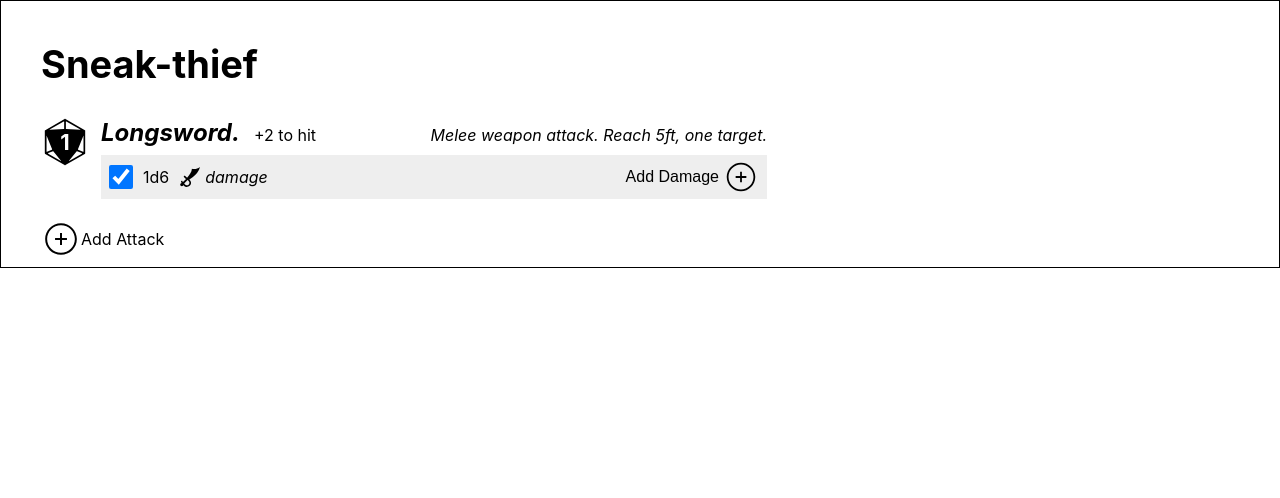
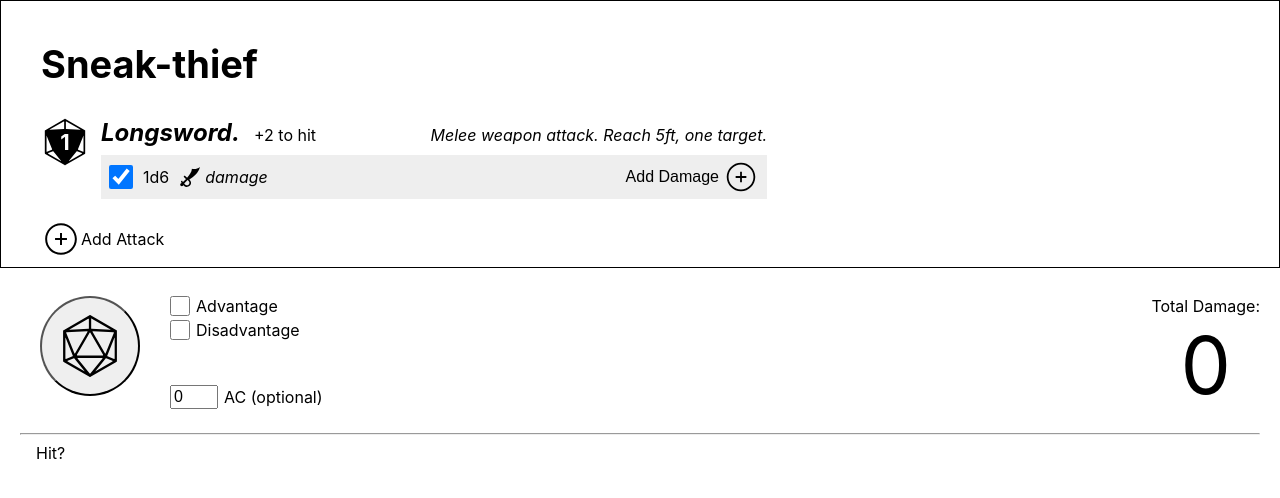
Before and after one commit to wickworks/witchdice, a React (Create React App) app: page / in a window 1280 px wide. Shown: the top 498 px of the page. Built offline with nearby package versions, Linux system fonts and the light colour scheme.

Commit message:
Fixed massive not-deep-copying-data bug

```diff
--- a/src/components/Attack.jsx
+++ b/src/components/Attack.jsx
@@ -1,4 +1,5 @@
 import React, { useState } from 'react';
+import { deepCopy, getRandomInt } from '../utils.js';
 import AttackSource from './AttackSource.jsx';
 import Roller from './Roller.jsx';
 import './Attack.scss';
@@ -9,16 +10,26 @@ import './Attack.scss';
 // - maximized attacks
 // - crit on 18-19-20
 
-const defaultDamageData =
-  {dieCount: 1, dieType: 6, modifier: 0, damageType: 'slashing', name: '', tags: [], enabled: true};
+console.log('copy func', typeof(deepCopy));
 
-const defaultAttackData =
-  {dieCount: 1, modifier: 2, name: 'Longsword', damageData: [{...defaultDamageData}]};
+const defaultDamageData = {
+  dieCount: 1,
+  dieType: 6,
+  modifier: 0,
+  damageType: 'slashing',
+  name: '',
+  tags: [],
+  enabled: true
+};
 
-const initialAttackData =
-[
-  {...defaultAttackData}
-];
+const defaultAttackData = {
+  dieCount: 1,
+  modifier: 2,
+  name: 'Longsword',
+  damageData: [deepCopy(defaultDamageData)]
+};
+
+const initialAllAttackData = [deepCopy(defaultAttackData) ];
 
 const initialRollData = [];
 // [
@@ -34,37 +45,38 @@ const initialRollData = [];
 // ]
 
 const Attack = () => {
-  const [attackData, setAttackData] = useState(initialAttackData);
+  const [allAttackData, setAllAttackData] = useState(initialAllAttackData);
   const [rollData, setRollData] = useState(initialRollData);
 
 
   // =============== UPDATE DATA ===================
 
-  const updateAttackData = (key, value, attackID) => {
-    console.log('setting attack key', key);
-    console.log('to',value);
-    console.log('for attack', attackID);
+  const updateAllAttackData = (key, value, attackID) => {
+    console.log('');
+    console.log('Current attack data:', JSON.stringify(allAttackData));
+    console.log('');
+    console.log('updating attack data id', attackID, '   key ', key)
+    console.log('  with value ', JSON.stringify(value));
+    console.log('old data : ', JSON.stringify(allAttackData[attackID][key]));
 
+    let newData = deepCopy(allAttackData)
+    newData[attackID][key] = value
+    setAllAttackData(newData);
+    console.log('');
 
-    let newData = [...attackData]
-    newData[attackID][key] = value
-    console.log(attackData);
-    console.log('update attack data to ');
-    console.log(newData);
-    setAttackData(newData);
   }
 
   const updateRollData = (key, value, rollID) => {
-    let newData = [...rollData]
+    let newData = deepCopy(rollData)
     newData[rollID][key] = value
     setRollData(newData);
   }
 
   const attackFunctions = {
-    setDieCount: (value, attackID) => updateAttackData('dieCount',parseInt(value),attackID),
-    setModifier: (value, attackID) => updateAttackData('modifier',parseInt(value),attackID),
-    setName: (value, attackID) => updateAttackData('name',value,attackID),
-    setDamageData: (value, attackID) => updateAttackData('damageData',value,attackID)
+    setDieCount: (value, attackID) => updateAllAttackData('dieCount',parseInt(value),attackID),
+    setModifier: (value, attackID) => updateAllAttackData('modifier',parseInt(value),attackID),
+    setName: (value, attackID) => updateAllAttackData('name',value,attackID),
+    setDamageData: (value, attackID) => updateAllAttackData('damageData',value,attackID)
   }
 
 
@@ -77,10 +89,7 @@ const Attack = () => {
 
   // =============== ROLLER FUNCTIONS ==================
 
-  function getRandomInt(max) {
-    if (max === 0) {return 0}
-    return Math.floor(Math.random() * Math.floor(max)) + 1;
-  }
+
 
   const generateNewRoll = () => {
     let data = []
@@ -88,17 +97,17 @@ const Attack = () => {
     // console.log('~~~~~ NEW ROLL ~~~~~');
 
     // EACH ATTACK
-    for (let attackID = 0; attackID < attackData.length; attackID++) {
+    for (let attackID = 0; attackID < allAttackData.length; attackID++) {
+      let roll = {attackID: attackID, hit: false}
 
       // EACH TO-HIT D20
-      let d20 = attackData[attackID]
-      for (let rollID = 0; rollID < d20.dieCount; rollID++) {
-        let roll = {attackID: attackID, hit: false}
-        roll.rollOne = getRandomInt(d20.dieType) + d20.modifier
-        roll.rollTwo = getRandomInt(d20.dieType) + d20.modifier
+      let attack = allAttackData[attackID]
+      for (let rollID = 0; rollID < attack.dieCount; rollID++) {
+        roll.rollOne = getRandomInt(20) + attack.modifier
+        roll.rollTwo = getRandomInt(20) + attack.modifier
 
         // EACH DAMAGE SOURCE
-        const damageData = attackData[attackID].damageData
+        const damageData = allAttackData[attackID].damageData
         let damageRollData = []
         for (let damageSourceID = 0; damageSourceID < damageData.length; damageSourceID++) {
           const source = damageData[damageSourceID]
@@ -128,7 +137,7 @@ const Attack = () => {
         // console.log('  roll data: ', roll);
       }
 
-      console.log('=====', data);
+      console.log('ROLLDATA', JSON.stringify(data));
       setRollData(data);
     }
   }
@@ -137,32 +146,32 @@ const Attack = () => {
 
 
   const createAttack = () => {
-    let newData = [...attackData];
-    let newAttack = {...defaultAttackData}
+    let newData = deepCopy(allAttackData);
+    let newAttack = deepCopy(defaultAttackData);
     newData.push(newAttack);
-    setAttackData(newData);
+    setAllAttackData(newData);
   }
 
   const deleteAttack = (attackID) => {
-    let newData = [...attackData];
+    let newData = deepCopy(allAttackData);
     newData.splice(attackID, 1);
-    setAttackData(newData);
+    setAllAttackData(newData);
   }
 
   return (
     <>
       <div className="Attack">
 
-        {console.log("ATTACKDATA ", attackData)}
+        {console.log("ATTACKDATA ", JSON.stringify(allAttackData))}
 
         <h2 className="character-name">Sneak-thief</h2>
 
-        { attackData.map((data, i) => {
+        { allAttackData.map((data, i) => {
           return (
             <AttackSource
               attackID={i}
-              {...attackData[i]}
-              {...attackFunctions}
+              attackData={allAttackData[i]}
+              attackFunctions={attackFunctions}
               key={i}
             />
           )
@@ -174,17 +183,15 @@ const Attack = () => {
         </div>
       </div>
 
-
+      <Roller
+        rollData={rollData}
+        attackSourceData={allAttackData}
+        handleNewRoll={generateNewRoll}
+        rollFunctions={rollFunctions}
+      />
     </>
   );
 }
 
-// <Roller
-//   rollData={rollData}
-//   attackSourceData={attackData}
-//   handleNewRoll={generateNewRoll}
-//   rollFunctions={rollFunctions}
-// />
-
 
 export default Attack ;
--- a/src/components/AttackSource.jsx
+++ b/src/components/AttackSource.jsx
@@ -1,4 +1,5 @@
 import React, { useState, useEffect } from 'react';
+import { deepCopy } from '../utils.js';
 import {RadioGroup, Radio} from 'react-radio-group';
 import DamageSource from './DamageSource.jsx';
 import './AttackSource.scss';
@@ -6,14 +7,9 @@ import './AttackSource.scss';
 const defaultDamageData =
   {dieCount: 1, dieType: 6, modifier: 0, damageType: 'slashing', name: '', tags: [], enabled: true};
 
-const AttackSource = ({...props}) => {
-  const {
-    attackID,
-    damageData, setDamageData,
-    dieCount, setDieCount,
-    modifier, setModifier,
-    name, setName,
-  } = props;
+const AttackSource = ({attackID, attackData, attackFunctions}) => {
+  const { damageData, dieCount, modifier, name } = attackData;
+  const { setDamageData, setDieCount, setModifier, setName } = attackFunctions;
 
   const [damageEditIsOpen, setDamageEditIsOpen] = useState(false);
   const [editingDamageID, setEditingDamageID] = useState(null);
@@ -32,9 +28,37 @@ const AttackSource = ({...props}) => {
   }
 
   const updateDamageData = (key, value, attackID, damageID) => {
-    let newData = [...damageData]
+    console.log('');
+    console.log('updating damage data id', damageID, '  attack ID', attackID, '   key ', key)
+    console.log('  with value ', JSON.stringify(value));
+    console.log('old value : ', JSON.stringify(damageData[damageID][key]));
+    console.log('old data : ', JSON.stringify(damageData));
+
+
+
+    let newData = deepCopy(damageData)
+
+    // if (typeof(value) === 'array') {
+    //   console.log('updating array');
+    //   newData[damageID][key] = [...value]
+    // } else if (typeof(value) === 'object') {
+    //   console.log('updating object');
+    //   newData[damageID][key] = {...value}
+    // } else {
+    //   console.log('updating value');
+    //
+    //   newData[damageID][key] = value
+    // }
+
     newData[damageID][key] = value
+
+
+    console.log('new data : ', JSON.stringify(newData));
+    console.log('');
+
     setDamageData(newData, attackID);
+    console.log('');
+
   }
 
   // =============== ADD / EDIT DAMAGE SOURCES =============
@@ -49,21 +73,21 @@ const AttackSource = ({...props}) => {
   }
 
   const updateDamage = (die, type) => {
-    let newData = [...damageData];
+    let newData = deepCopy(damageData);
     newData[editingDamageID].dieType = die
     newData[editingDamageID].damageType = type
-    setDamageData(newData);
+    setDamageData(newData, attackID);
   }
 
   const createDamage = () => {
-    let newData = [...damageData];
-    let newDamage = {...defaultDamageData}
+    let newData = deepCopy(damageData);
+    let newDamage = deepCopy(defaultDamageData);
     newData.push(newDamage);
     setDamageData(newData, attackID);
   }
 
   const deleteDamage = (damageID) => {
-    let newData = [...damageData];
+    let newData = deepCopy(damageData);
     newData.splice(damageID, 1);
     setDamageData(newData, attackID);
     setDamageEditIsOpen(false);
@@ -131,18 +155,19 @@ const AttackSource = ({...props}) => {
         </div>
 
         <div className='statblock'>
+          { console.log('DAMAGEDATA', JSON.stringify(damageData))}
+
           { damageData.map((data, i) => {
             const editClass = (editingDamageID === i) ? 'editing' : '';
             return (
               <DamageSource
+                damageID={i}
                 attackID={attackID}
-                damageID={i}
-                {...damageData[i]}
-                {...damageFunctions}
+                damageData={damageData[i]}
+                damageFunctions={damageFunctions}
                 isEditing={editingDamageID === i}
                 onEdit={openEditForDamage}
                 onDelete={deleteDamage}
-                extraClass={editClass}
                 key={i}
               />
             )
--- a/src/components/DamageSource.jsx
+++ b/src/components/DamageSource.jsx
@@ -3,19 +3,12 @@ import React, { useState } from 'react';
 import './DamageSource.scss';
 import DamageEdit from './DamageEdit.jsx';
 
-const DamageSource = ({...props }) => {
-  const {
-    attackID, damageID,
-    isEditing, onEdit, onAccept, onDelete,
-
-    dieCount, setDieCount,
-    dieType, setDieType,
-    modifier, setModifier,
-    tags, setTags,
-    damageType, setDamageType,
-    enabled, setEnabled,
-    name, setName,
-  } = props;
+const DamageSource = ({
+  damageID, attackID, damageData, damageFunctions,
+  isEditing, onEdit, onDelete
+}) => {
+  const { dieCount, dieType, modifier, tags, damageType, enabled, name } = damageData;
+  const { setDieCount, setDieType, setModifier, setTags, setDamageType, setEnabled, setName } = damageFunctions;
 
   const [hoveringOverCheckBox, setHoveringOverCheckBox] = useState(false);
 
@@ -129,6 +122,7 @@ const DamageSource = ({...props }) => {
 
       {isEditing &&
         <DamageEdit
+          attackID={attackID}
           die={dieType}
           type={damageType}
           setDie={(value) => setDieType(value, attackID, damageID)}
--- a/src/components/Roll.jsx
+++ b/src/components/Roll.jsx
@@ -1,16 +1,17 @@
 import React from 'react';
 import './Roll.scss';
 
-const Roll = ({...props }) => {
+const Roll = ({
+  rollID,
+  rollUse, rollDiscard,
+  toHitAC, isFirstHit,
+  damageSourceData,
+  attackRollData,
+  rollFunctions
+}) => {
 
-  const {
-    rollID,
-    hit, setHit,
-    rollUse, rollDiscard,
-    toHitAC, isFirstHit,
-    damageSourceData,
-    damageRollData
-  } = props;
+  const {attackID, hit, damageRollData} = attackRollData;
+  const {setHit, setDamageData} = rollFunctions
 
   const useLowerRollClass =
     (rollUse < rollDiscard) ?
--- a/src/components/Roller.jsx
+++ b/src/components/Roller.jsx
@@ -3,18 +3,16 @@ import Roll from './Roll.jsx';
 import './Roller.scss';
 
 
-const Roller = ({...props}) => {
-  const {
-    rollData,
-    handleNewRoll,
-    damageSourceData,
-    rollFunctions //this will get passed down to the RollMods
-  } = props;
+const Roller = ({
+  rollData,
+  handleNewRoll,
+  attackSourceData,
+  rollFunctions //this will get passed down to the RollMods
+}) => {
 
   const [advantage, setAdvantage] = useState(false);
   const [disadvantage, setDisadvantage] = useState(false);
   const [toHitAC, setToHitAC] = useState(0);
-
 
 
   // calculate damage total & breakdown by type
@@ -23,17 +21,19 @@ const Roller = ({...props}) => {
   let firstHitRollID = -1;
 
   for (let rollID = 0; rollID < rollData.length; rollID++) {
-    if (rollData[rollID].hit) {
+    const attackRoll = rollData[rollID];
+
+    if (attackRoll.hit) {
       if (firstHitRollID === -1) { firstHitRollID = rollID; }
 
-      const damageRollData = rollData[rollID].damageRollData;
+      const damageRollData = attackRoll.damageRollData;
       for (let damageRollID = 0; damageRollID < damageRollData.length; damageRollID++) {
         const type = damageRollData[damageRollID][0];
         const amount = damageRollData[damageRollID][1];
         const sourceID = damageRollData[damageRollID][2];
 
         let applyDamage = true;
-        if (!damageSourceData[sourceID].enabled) { applyDamage = false; }
+        // if (!damageSourceData[sourceID].enabled) { applyDamage = false; }
         // if (damageSourceData[sourceID].timing === 'first' && rollID !== firstHitRollID) { applyDamage = false; }
 
         if (applyDamage) {
@@ -58,7 +58,6 @@ const Roller = ({...props}) => {
             <button className="new-roll" onClick={() => handleNewRoll()}>
                 <div className='asset d20' />
             </button>
-            Roll Attacks
           </div>
 
           <div className="conditions">
@@ -117,9 +116,10 @@ const Roller = ({...props}) => {
       <div className="rolls">
         <div className="hit-label">Hit?</div>
 
-        { rollData.map((data, i) => {
+        { rollData.map((attackRoll, i) => {
+
           let {rollUse, rollDiscard} = 0;
-          const rollSorted = [data.rollOne, data.rollTwo].sort((a,b)=>a-b);
+          const rollSorted = [attackRoll.rollOne, attackRoll.rollTwo].sort((a,b)=>a-b);
 
           if (advantage && !disadvantage) {
             rollUse = rollSorted[1];
@@ -128,7 +128,7 @@ const Roller = ({...props}) => {
             rollUse = rollSorted[0];
             rollDiscard = rollSorted[1];
           } else {
-            rollUse = data.rollOne;
+            rollUse = attackRoll.rollOne;
             rollDiscard = 0;
           }
 
@@ -139,9 +139,9 @@ const Roller = ({...props}) => {
               rollDiscard={rollDiscard}
               toHitAC={toHitAC}
               isFirstHit={i === firstHitRollID}
-              damageSourceData={damageSourceData}
-              {...data}
-              {...rollFunctions}
+              damageSourceData={attackSourceData[attackRoll.attackID].damageData}
+              attackRollData={attackRoll}
+              rollFunctions={rollFunctions}
               key={i}
             />
           )
--- a/src/components/Roller.scss
+++ b/src/components/Roller.scss
@@ -14,10 +14,12 @@
     display: flex;
 
     .roll-container {
-
+      display: flex;
+      flex-direction: column;
+      align-items: center;
 
       button.new-roll {
-        @include text_roll_button;
+        // @include text_roll_button;
         width: 100px;
         height: 100px;
         border-radius: 50%;
@@ -26,7 +28,11 @@
         cursor: pointer;
 
         &:hover {
-          color: #505050;
+          background-color: skyblue;
+        }
+
+        .asset {
+          margin: auto;
         }
       }
     }
--- /dev/null
+++ b/src/utils.js
@@ -0,0 +1,27 @@
+
+function deepCopy(inObject) {
+  let outObject, value, key
+
+  if (typeof inObject !== "object" || inObject === null) {
+    return inObject // Return the value if inObject is not an object
+  }
+
+  // Create an array or object to hold the values
+  outObject = Array.isArray(inObject) ? [] : {}
+
+  for (key in inObject) {
+    value = inObject[key]
+
+    // Recursively (deep) copy for nested objects, including arrays
+    outObject[key] = deepCopy(value)
+  }
+
+  return outObject
+}
+
+function getRandomInt(max) {
+  if (max === 0) {return 0}
+  return Math.floor(Math.random() * Math.floor(max)) + 1;
+}
+
+export {deepCopy, getRandomInt} ;
```
Also changed, not shown: src/components/DamageEdit.jsx (+6 -5 lines), src/fonts.scss (+4 -4 lines).
